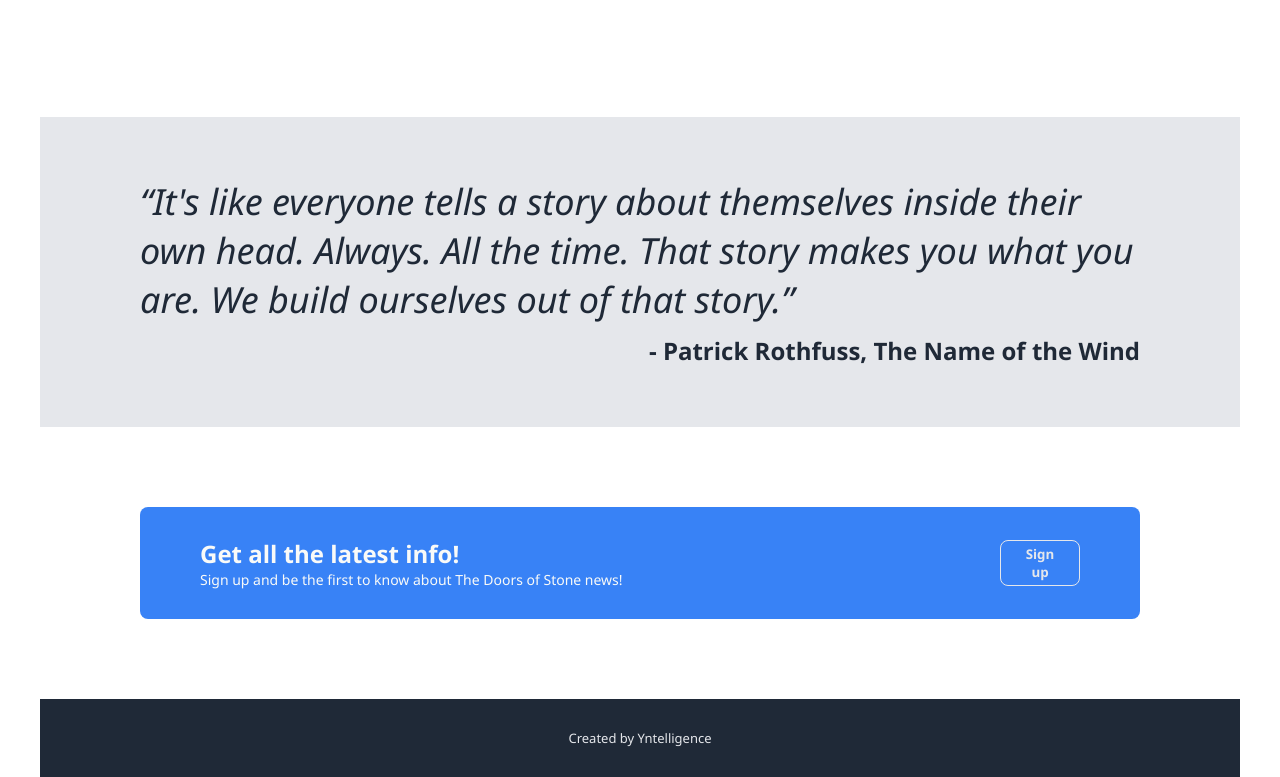
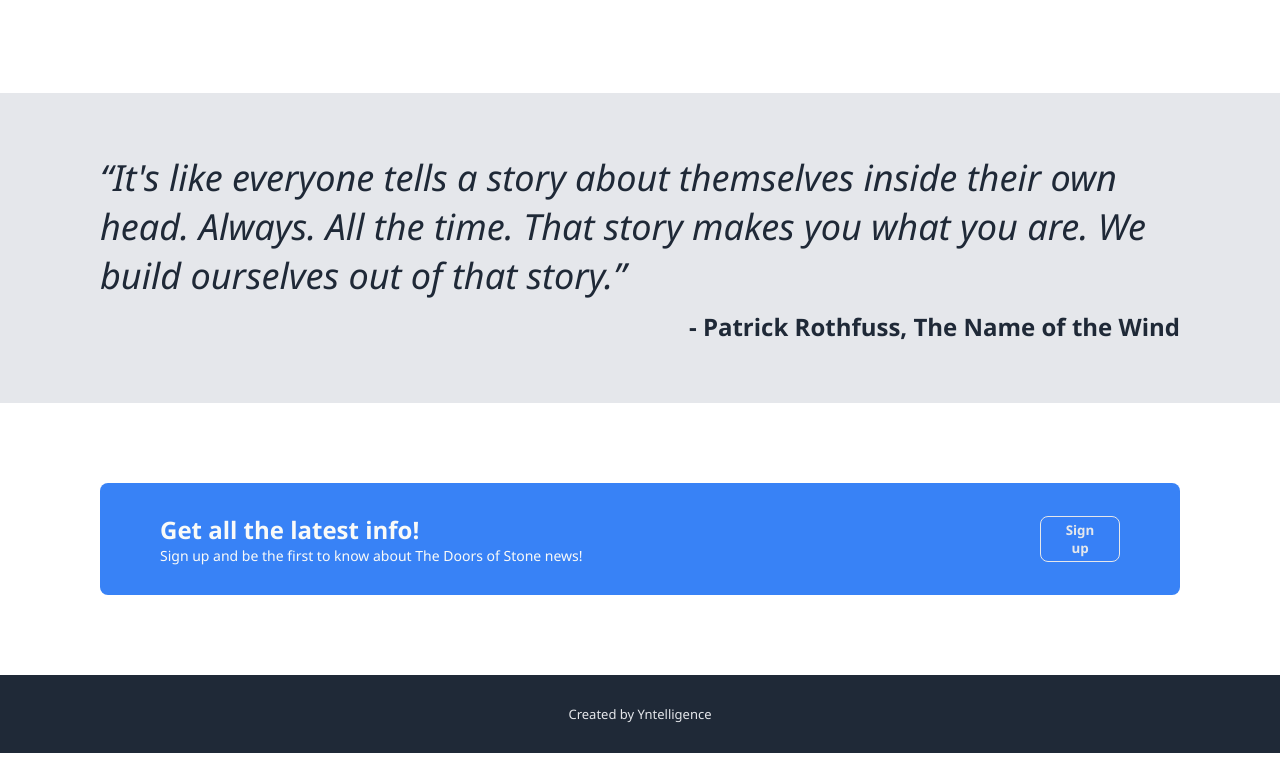
Before and after one commit to Yntelligenceeh/practice-project-1, a plain HTML site: page index.html in a window 1280 px wide. Shown: the part 1118-1895 px from the top of the page. After the commit the page ends 1871 px from the top, so only its background shows below. Drawn offline with Linux system fonts and the light colour scheme; a web font is replaced by a local one.

Commit message:
Edit widths, margins so the page looks consistent

```diff
--- a/index.html
+++ b/index.html
@@ -9,7 +9,7 @@
     <title>The Waystone Inn</title>
 </head>
 <body>
-    <div class="container-module-1">
+    <div class="module-1">
         <div class="header">
             <a href="index.html"><img class="logo" src="images/waystone-logo2.png" alt="The Waystone Inn"></a>
             <ul class="nav-bar">
@@ -22,11 +22,12 @@
             <div class="description">
                 <h1>The Kingkiller Chronicle Fan Page</h1>
                 <p class="description-text">Unlock the enchantment at The Waystone Inn, a fan page devoted to Patrick Rothfuss' Kingkiller Chronicle. Journey into a realm of music, magic, and mesmerizing secrets. Join us in celebrating this captivating fantasy world and unite with fellow fans at The Waystone Inn!</p>
-                <a href="#"><button>Sign up</button></a>
+                <button>Sign up</button>
             </div>
             <img src="images/description-image.jpg" class="description-image" alt="Kingkiller Chronicle">
         </div>
     </div>
+    <div class="module-2">
         <div class="container-module-2">
             <h2>Books in the main trilogy</h2>
             <ul class="books">
@@ -44,17 +45,22 @@
                 </li>
             </ul>
         </div>
+    </div>
+    <div class="module-3">
         <div class="container-module-3">
             <p class="quote-text">“It's like everyone tells a story about themselves inside their own head. Always. All the time. That story makes you what you are. We build ourselves out of that story.”</p>
             <p class="quote-author">- Patrick Rothfuss, The Name of the Wind</p>
         </div>
+    </div>
+    <div class="module-4">
         <div class="container-module-4">
             <div class="action">
                 <p class="action-title">Get all the latest info!</p>
                 <p class="action-text">Sign up and be the first to know about The Doors of Stone news!</p>
             </div>
-        <a href="#"><button>Sign up</button></a>
+            <button>Sign up</button>
         </div>
-    <div class="footer">Created by Yntelligence</div>
+    </div>
+    <footer class="footer">Created by Yntelligence</footer>
 </body>
 </html>
--- a/style.css
+++ b/style.css
@@ -4,10 +4,10 @@
     /*border: 2px solid;
     border-color: red;*/
     font-family: 'Roboto', 'Segoe UI', Tahoma, Geneva, Verdana, sans-serif;
+    box-sizing: border-box;
 }
 
 body {
-    max-width: 1200px;
     width: 100%;
     margin: auto;
 }
@@ -75,13 +75,8 @@ h1 {
     height: auto;
 }
 
-.container-module-1 {
-    background-color: #1f2937;
-    color: white;
-}
-
 button {
-    background-color: #3882f6;
+    background-color: hsl(217, 91%, 59%);
     border: 0;
     min-width: 80px;
     max-width: 80px;
@@ -89,6 +84,10 @@ button {
     border-radius: 8px;
     color: #e5e7eb;
     font-weight: bold;
+}
+
+button:hover {
+    background-color: hsl(217, 100%, 56%);
 }
 
 .container-module-2 {
@@ -125,8 +124,6 @@ li p {
 
 .container-module-3 {
     padding: 60px 100px;
-    background-color: #e5e7eb;
-    min-width: 80%;
 }
 
 .quote-text {
@@ -174,10 +171,26 @@ li p {
 
 .footer {
     padding: 30px 100px;
-    background-color: #1f2937;
     text-align: center;
-    color: #e5e7eb;
     font-size: small;
 }
 
+.module-1, .footer {
+    color: #e5e7eb;
+    background-color: #1f2937;
+}
+
+.module-3 {
+    background-color: #e5e7eb;
+}
+
+.module-4 {
+    max-width: 1920px;
+    margin: auto;
+}
+
+.header, .container-description, .container-module-2, .container-module-3 {
+    max-width: 1920px;
+    margin: auto;
+}
 /* --------------FONTS--------------- */
```
Also changed, not shown: 1 other file. Lines whose indentation alone changed are shown as unchanged.
